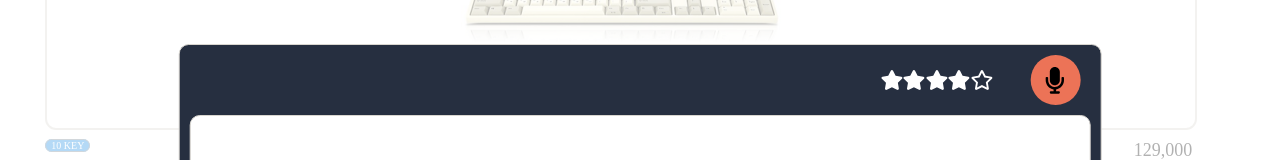
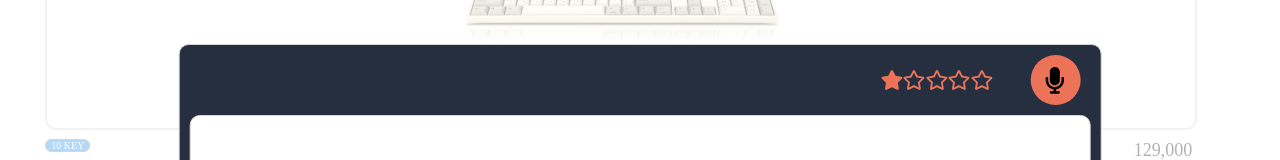
Before and after one commit to yondo123/reckey, a Vue app in the folder reckey/front/reckey-app/: page /company/1/keyboard in a window 1280 px wide. Shown: the part 196-356 px from the top of the page. Built offline with nearby package versions, Linux system fonts and the light colour scheme.

Commit message:
feat : 평점 및 리뷰기능 추가

```diff
--- a/reckey/front/reckey-app/src/components/ReckeyKeyboardDetail.vue
+++ b/reckey/front/reckey-app/src/components/ReckeyKeyboardDetail.vue
@@ -1,12 +1,26 @@
 <template>
     <section class="write-wrap" v-bind:class="{hide: closed}">
         <div class="interactive">
-            <div class="rating-wrap">
-                <i class="fas fa-2x fa-star star"></i>
-                <i class="fas fa-2x fa-star star"></i>
-                <i class="fas fa-2x fa-star star"></i>
-                <i class="fas fa-2x fa-star star"></i>
-                <i class="far fa-2x fa-star unstar"></i>
+            <div class="rating-wrap" ref="rate">
+                <button type="button" class="rate-button" v-on:click="setRate(1)">
+                    <span v-if="rating >= 1"><i class="fas fa-2x fa-star rate"></i></span>
+                </button>
+                <button type="button" class="rate-button" v-on:click="setRate(2)">
+                    <span v-if="rating < 2"><i class="far fa-2x fa-star rate"></i></span>
+                    <span v-if="rating >= 2"><i class="fas fa-2x fa-star rate"></i></span>
+                </button>
+                <button type="button" class="rate-button" v-on:click="setRate(3)">
+                    <span v-if="rating < 3"><i class="far fa-2x fa-star rate"></i></span>
+                    <span v-if="rating >= 3"><i class="fas fa-2x fa-star rate"></i></span>
+                </button>
+                <button type="button" class="rate-button" v-on:click="setRate(4)">
+                    <span v-if="rating < 4"><i class="far fa-2x fa-star rate"></i></span>
+                    <span v-if="rating >= 4"><i class="fas fa-2x fa-star rate"></i></span>
+                </button>
+                <button type="button" class="rate-button" v-on:click="setRate(5)">
+                    <span v-if="rating < 5"><i class="far fa-2x fa-star rate"></i></span>
+                    <span v-if="rating >= 5"><i class="fas fa-2x fa-star rate"></i></span>
+                </button>
             </div>
             <button type="button" class="btn-mic" v-bind:class="{hide: isRecord == 'R' || isRecord == 'C'}" v-on:click="recordStart">
                 <i class="fas fa-2x fa-microphone"></i>
@@ -19,7 +33,7 @@
             </button>
             <audio src="" ref="audio"></audio>
         </div>
-        <textarea name="review" id="review-area" cols="15" rows="10"> </textarea>
+        <textarea name="review" id="review-area" cols="15" rows="10" v-model="review"> </textarea>
         <div class="article-button">
             <button type="button" class="write">등록</button>
             <button type="button" class="cancel" v-on:click="closePopup">취소</button>
@@ -35,7 +49,9 @@ export default {
             // I : init, R : Recording, C : Complete
             isRecord: 'I',
             recorder: null,
-            closed: false
+            closed: false,
+            rating: 1,
+            review: ''
         };
     },
     methods: {
@@ -69,6 +85,9 @@ export default {
         },
         closePopup: function () {
             this.closed = true;
+        },
+        setRate: function (starRate) {
+            this.rating = starRate;
         }
     },
     mounted() {
@@ -78,6 +97,19 @@ export default {
 </script>
 
 <style scoped>
+.rate-button {
+    background: none;
+    color: inherit;
+    border: none;
+    padding: 0;
+    font: inherit;
+    cursor: pointer;
+    outline: inherit;
+}
+.rate {
+    cursor: pointer;
+    color: var(--icon-color);
+}
 .btn-mic {
     background-color: var(--icon-color);
 }
```
